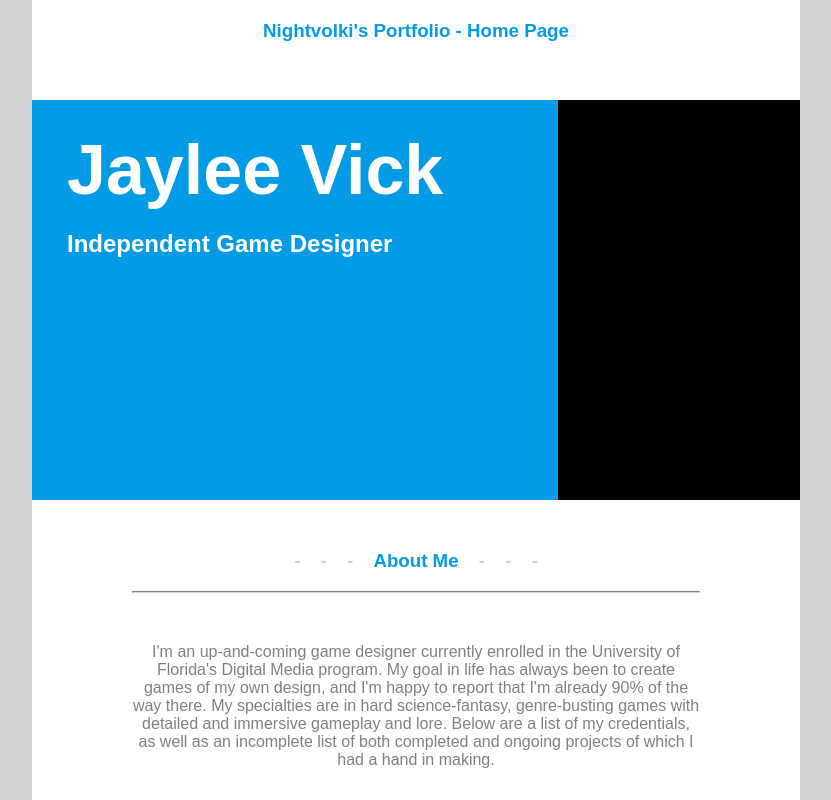
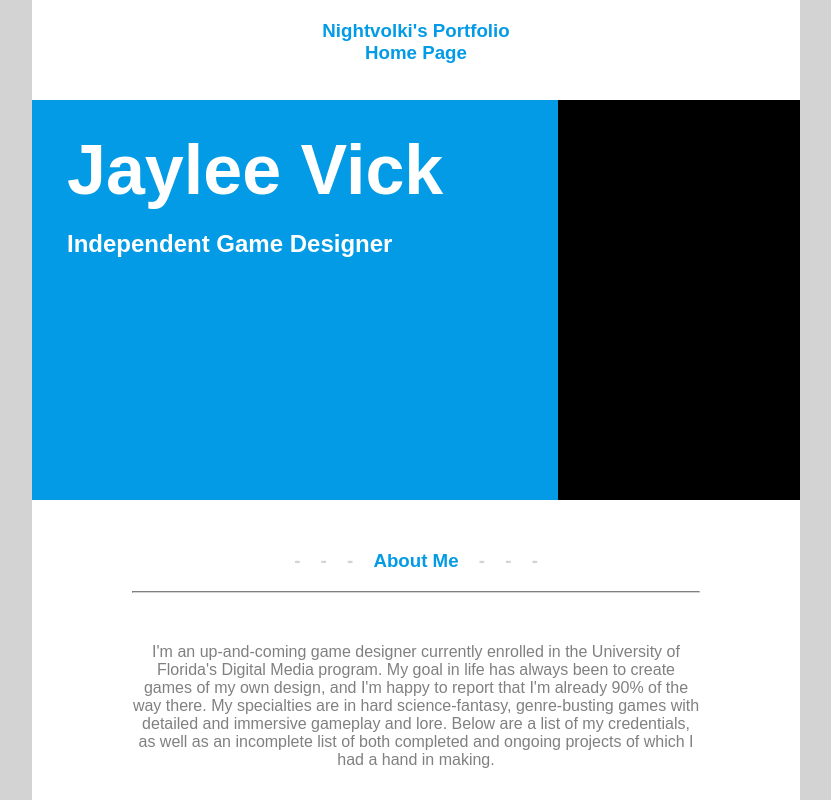
Before and after one commit to Nightvolki/Nightvolki-s-Portfolio, a plain HTML site: page portfolio.html in a window 1280 px wide. Shown: the top 800 px of the page, without its empty margins (224-1055 px from the left). Drawn offline with Linux system fonts and the light colour scheme; a script that the page names is missing; a web font is replaced by a local one.

Commit message:
Update portfolio.html

```diff
--- a/portfolio.html
+++ b/portfolio.html
@@ -18,7 +18,7 @@
     <div class="background">
       <div class="page">
         <div class="header">
-          <h3>Nightvolki's Portfolio - Home Page</h3>
+          <h3>Nightvolki's Portfolio<br>Home Page</h3>
         </div>
         <div class="infobox">
           <div class="infotext">
```
